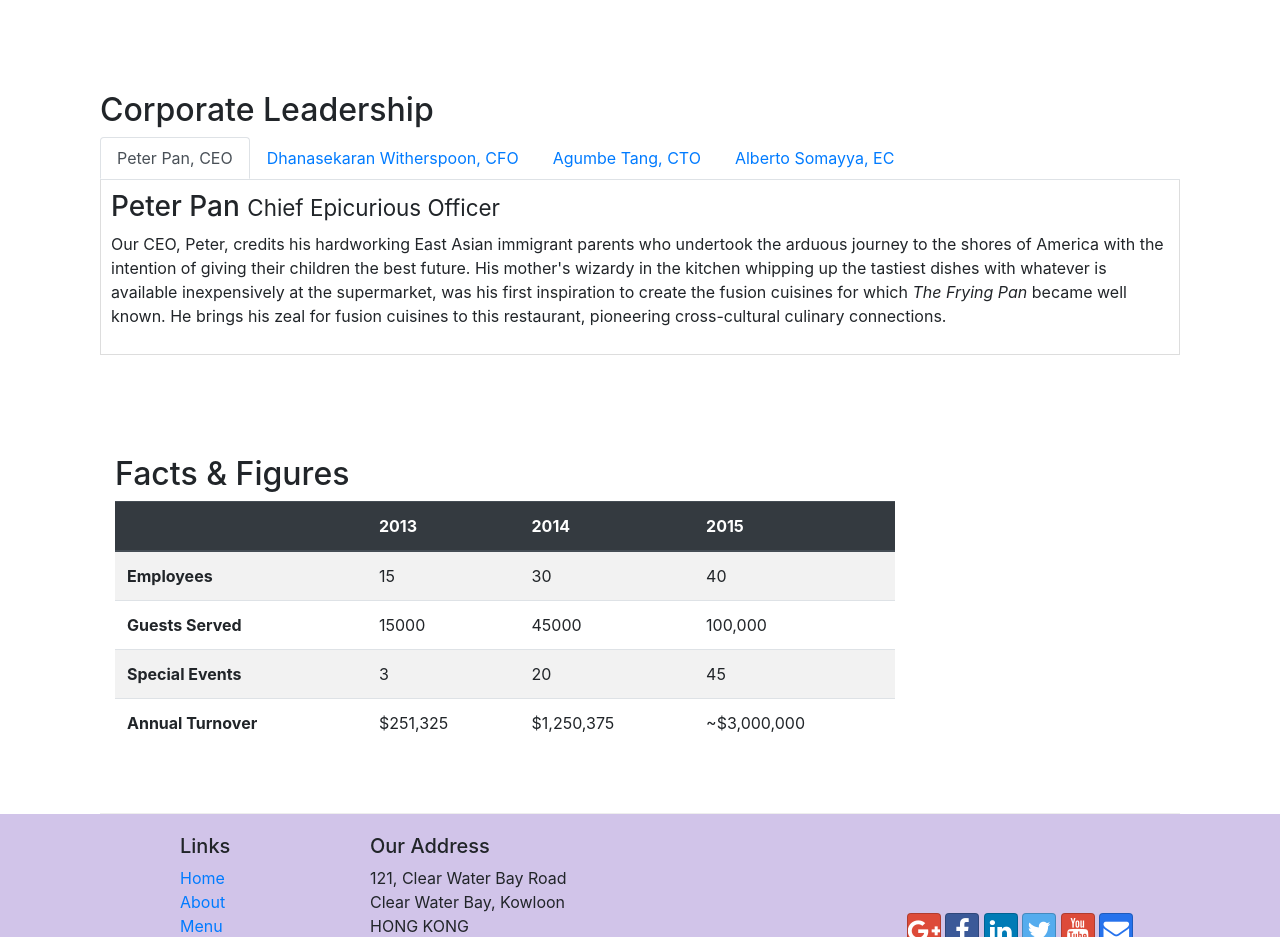
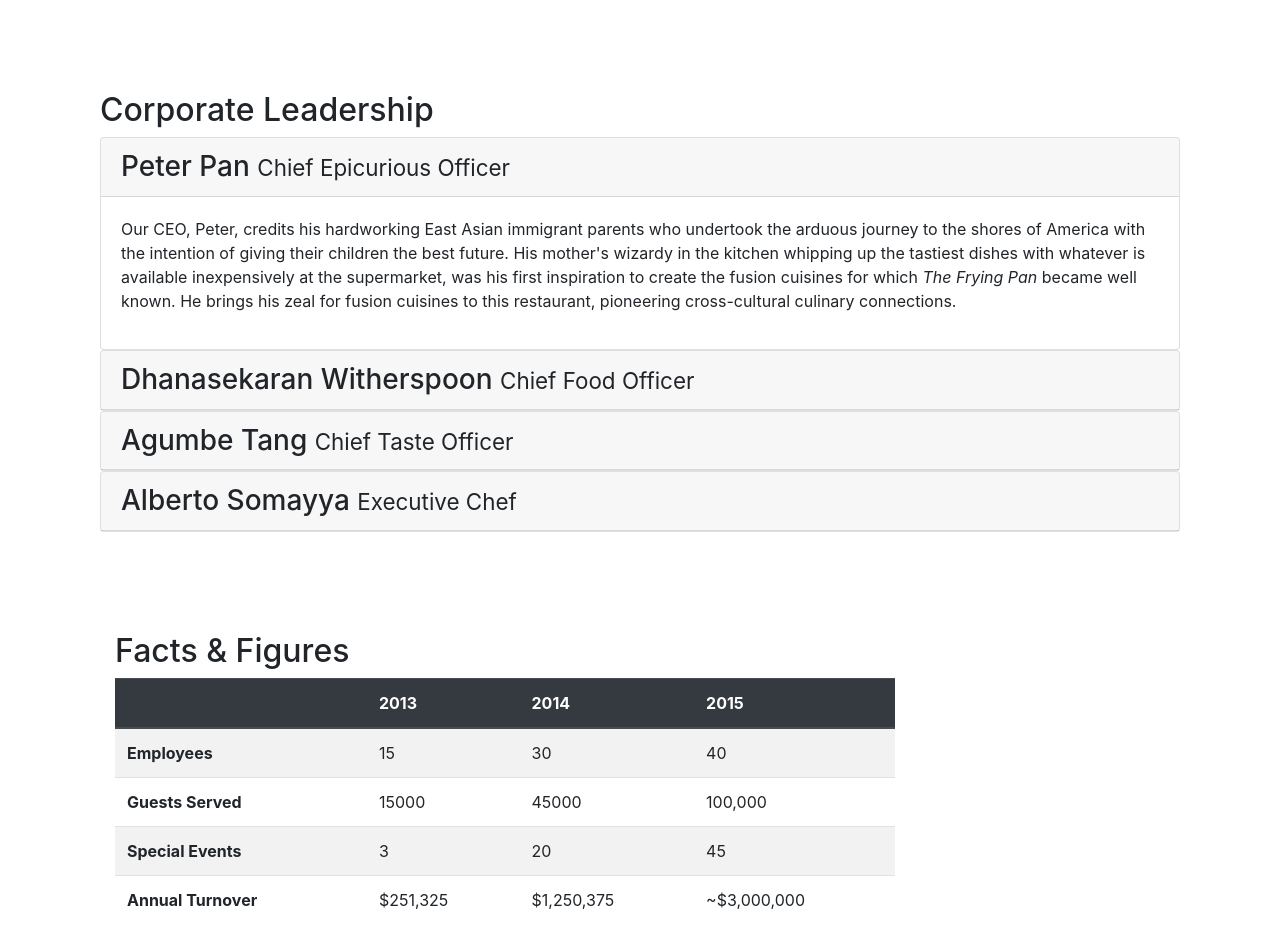
Before and after one commit to eternalAbyss/Web-Development, a website: page Coursera/week3/aboutus.html in a window 1280 px wide. Shown: the part 980-1917 px from the top of the page. Drawn offline with nearby package versions, Linux system fonts and the light colour scheme.

Commit message:
Accordion and collapse

```diff
--- a/Coursera/week3/aboutus.html
+++ b/Coursera/week3/aboutus.html
@@ -99,37 +99,65 @@
                 <div class="col-auto ">
                     <h2>Corporate Leadership</h2>
 
-                    <ul class="nav nav-tabs">
-                        <li class="nav-items">
-                            <a href="#peter" class="nav-link active" role="tab" data-toggle="tab">Peter Pan, CEO</a>
-                        </li>
-                        <li class="nav-items">
-                            <a href="#danny" class="nav-link" role="tab" data-toggle="tab">Dhanasekaran Witherspoon, CFO</a>
-                        </li>
-                        <li class="nav-items">
-                            <a href="#agumbe" class="nav-link" role="tab" data-toggle="tab">Agumbe Tang, CTO</a>
-                        </li>
-                        <li class="nav-items">
-                            <a href="#alberto" class="nav-link" role="tab" data-toggle="tab">Alberto Somayya, EC</a>
-                        </li>
-                    </ul>
+                    <div id="accordion">
+                        <div class="card">
+                            <div class="card-header" role="tab" id="peterhead">
+                                <h3 class="mb-0">
+                                    <a data-toggle="collapse" data-target="#peter">Peter Pan
+                                    <small>Chief Epicurious Officer</small>
+                                    </a>
+                                </h3>
+                            </div>
+                            <div class="collapse show" data-parent="#accordion" id="peter">
+                                <div class="card-body">
+                                    <p class="d-none d-sm-block">Our CEO, Peter, credits his hardworking East Asian immigrant parents who undertook the arduous journey to the shores of America with the intention of giving their children the best future. His mother's wizardy in the kitchen whipping up the tastiest dishes with whatever is available inexpensively at the supermarket, was his first inspiration to create the fusion cuisines for which <em>The Frying Pan</em> became well known. He brings his zeal for fusion cuisines to this restaurant, pioneering cross-cultural culinary connections.</p>
+                                </div>
+                            </div>
+                        </div>
 
-                    <div class="tab-content">
-                        <div class="tab-pane fade show active" role="tabpanel" id="peter">
-                            <h3>Peter Pan <small>Chief Epicurious Officer</small></h3>
-                            <p class="d-none d-sm-block">Our CEO, Peter, credits his hardworking East Asian immigrant parents who undertook the arduous journey to the shores of America with the intention of giving their children the best future. His mother's wizardy in the kitchen whipping up the tastiest dishes with whatever is available inexpensively at the supermarket, was his first inspiration to create the fusion cuisines for which <em>The Frying Pan</em> became well known. He brings his zeal for fusion cuisines to this restaurant, pioneering cross-cultural culinary connections.</p>
+                        <div class="card">
+                            <div class="card-header" role="tab" id="dannyheader">
+                                <h3 class="mb-0">
+                                    <a data-toggle="collapse" data-target="#danny">Dhanasekaran Witherspoon
+                                    <small>Chief Food Officer</small>
+                                    </a>
+                                </h3>
+                            </div>
+                            <div class="collapse" data-parent="#accordion" id="danny">
+                                <div class="card-body">
+                                    <p class="d-none d-sm-block">Our CFO, Danny, as he is affectionately referred to by his colleagues, comes from a long established family tradition in farming and produce. His experiences growing up on a farm in the Australian outback gave him great appreciation for varieties of food sources. As he puts it in his own words, <em>Everything that runs, wins, and everything that stays, pays!</em></p>
+                                </div>
+                            </div>
                         </div>
-                        <div class="tab-pane fade" role="tabpanel" id="danny">
-                            <h3>Dhanasekaran Witherspoon <small>Chief Food Officer</small></h3>
-                            <p class="d-none d-sm-block">Our CFO, Danny, as he is affectionately referred to by his colleagues, comes from a long established family tradition in farming and produce. His experiences growing up on a farm in the Australian outback gave him great appreciation for varieties of food sources. As he puts it in his own words, <em>Everything that runs, wins, and everything that stays, pays!</em></p>
+
+                        <div class="card">
+                            <div class="card-header" role="tab" id="agumbeheader">
+                                <h3 class="mb-0">
+                                    <a data-toggle="collapse" data-target="#agumbe">Agumbe Tang
+                                    <small>Chief Taste Officer</small>
+                                    </a>
+                                </h3>
+                            </div>
+                            <div class="collapse" data-parent="#accordion" id="agumbe">
+                                <div class="card-body">
+                                    <p class="d-none d-sm-block">Blessed with the most discerning gustatory sense, Agumbe, our CTO, personally ensures that every dish that we serve meets his exacting tastes. Our chefs dread the tongue lashing that ensues if their dish does not meet his exacting standards. He lives by his motto, <em>You click only if you survive my lick.</em></p>
+                                </div>
+                            </div>
                         </div>
-                        <div class="tab-pane fade" role="tabpanel" id="agumbe">
-                            <h3>Agumbe Tang <small>Chief Taste Officer</small></h3>
-                            <p class="d-none d-sm-block">Blessed with the most discerning gustatory sense, Agumbe, our CTO, personally ensures that every dish that we serve meets his exacting tastes. Our chefs dread the tongue lashing that ensues if their dish does not meet his exacting standards. He lives by his motto, <em>You click only if you survive my lick.</em></p>
-                        </div>
-                        <div class="tab-pane fade" role="tabpanel" id="alberto">
-                            <h3>Alberto Somayya <small>Executive Chef</small></h3>
-                            <p class="d-none d-sm-block">Award winning three-star Michelin chef with wide International experience having worked closely with whos-who in the culinary world, he specializes in creating mouthwatering Indo-Italian fusion experiences. He says, <em>Put together the cuisines from the two craziest cultures, and you get a winning hit! Amma Mia!</em></p>
+
+                        <div class="card">
+                            <div class="card-header" role="tab" id="albertoheader">
+                                <h3 class="mb-0">
+                                    <a data-toggle="collapse" data-target="#alberto">Alberto Somayya
+                                    <small>Executive Chef</small>
+                                    </a>
+                                </h3>
+                            </div>
+                            <div class="collapse" data-parent="#accordion" id="alberto">
+                                <div class="card-body">
+                                    <p class="d-none d-sm-block">Award winning three-star Michelin chef with wide International experience having worked closely with whos-who in the culinary world, he specializes in creating mouthwatering Indo-Italian fusion experiences. He says, <em>Put together the cuisines from the two craziest cultures, and you get a winning hit! Amma Mia!</em></p>
+                                </div>
+                            </div>
                         </div>
                     </div>
                 </div>
```
